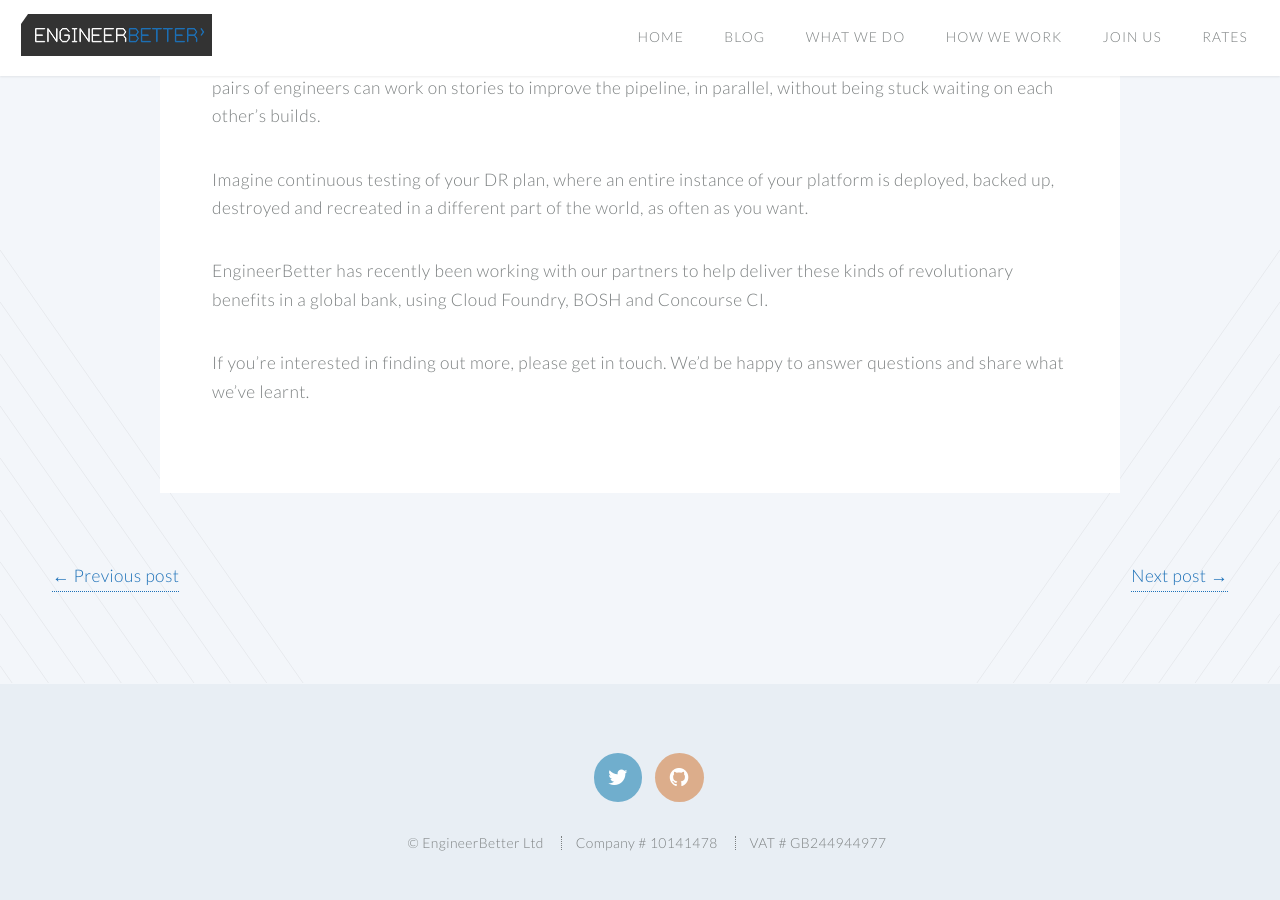
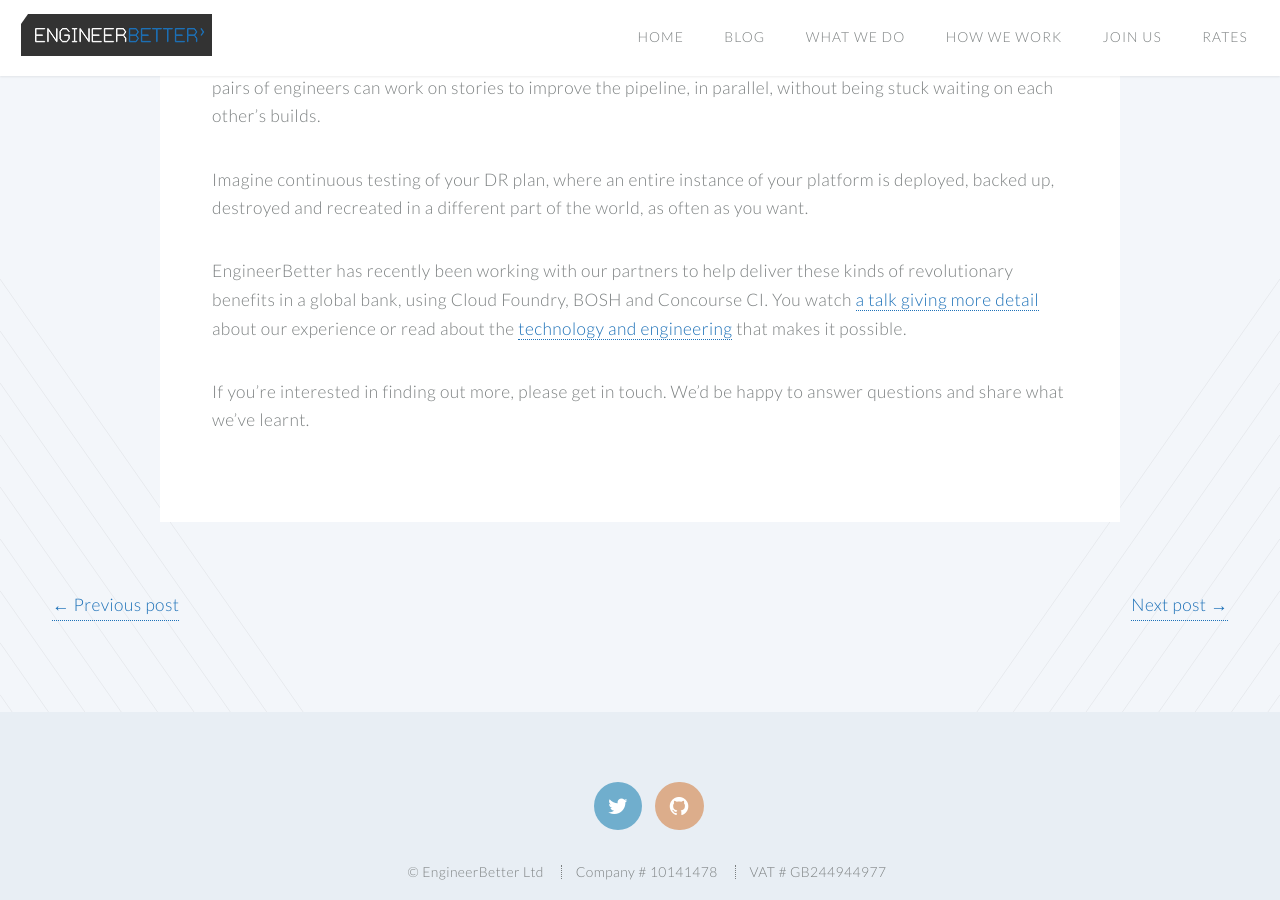
Before and after one commit to DanielJonesEB/engineerbetter.com, a Jekyll site: the page built from _posts/2016-10-18-pipelining-platforms.markdown, in a window 1280 px wide and 900 px high, scrolled down 1851 px. Built offline with Jekyll 4.4.1, drawn with Linux system fonts in a browser that asks for light colours; comment, search, counter and statistics services are not loaded.

Commit message:
add links to previous post on pipelining platforms

```diff
--- a/_posts/2016-10-18-pipelining-platforms.markdown
+++ b/_posts/2016-10-18-pipelining-platforms.markdown
@@ -28,6 +28,6 @@ Imagine being able to create any number of identical development pipelines & pla
 
 Imagine continuous testing of your DR plan, where an entire instance of your platform is deployed, backed up, destroyed and recreated in a different part of the world, as often as you want.
 
-EngineerBetter has recently been working with our partners to help deliver these kinds of revolutionary benefits in a global bank, using Cloud Foundry, BOSH and Concourse CI.
+EngineerBetter has recently been working with our partners to help deliver these kinds of revolutionary benefits in a global bank, using Cloud Foundry, BOSH and Concourse CI. You watch [a talk giving more detail](/2016/12/14/high-performance-ops.html) about our experience or read about the [technology and engineering](/2016/12/14/notes-on-continuously-deploying-cloudfoundry.html) that makes it possible.
 
 If you’re interested in finding out more, please get in touch. We’d be happy to answer questions and share what we’ve learnt.
```
